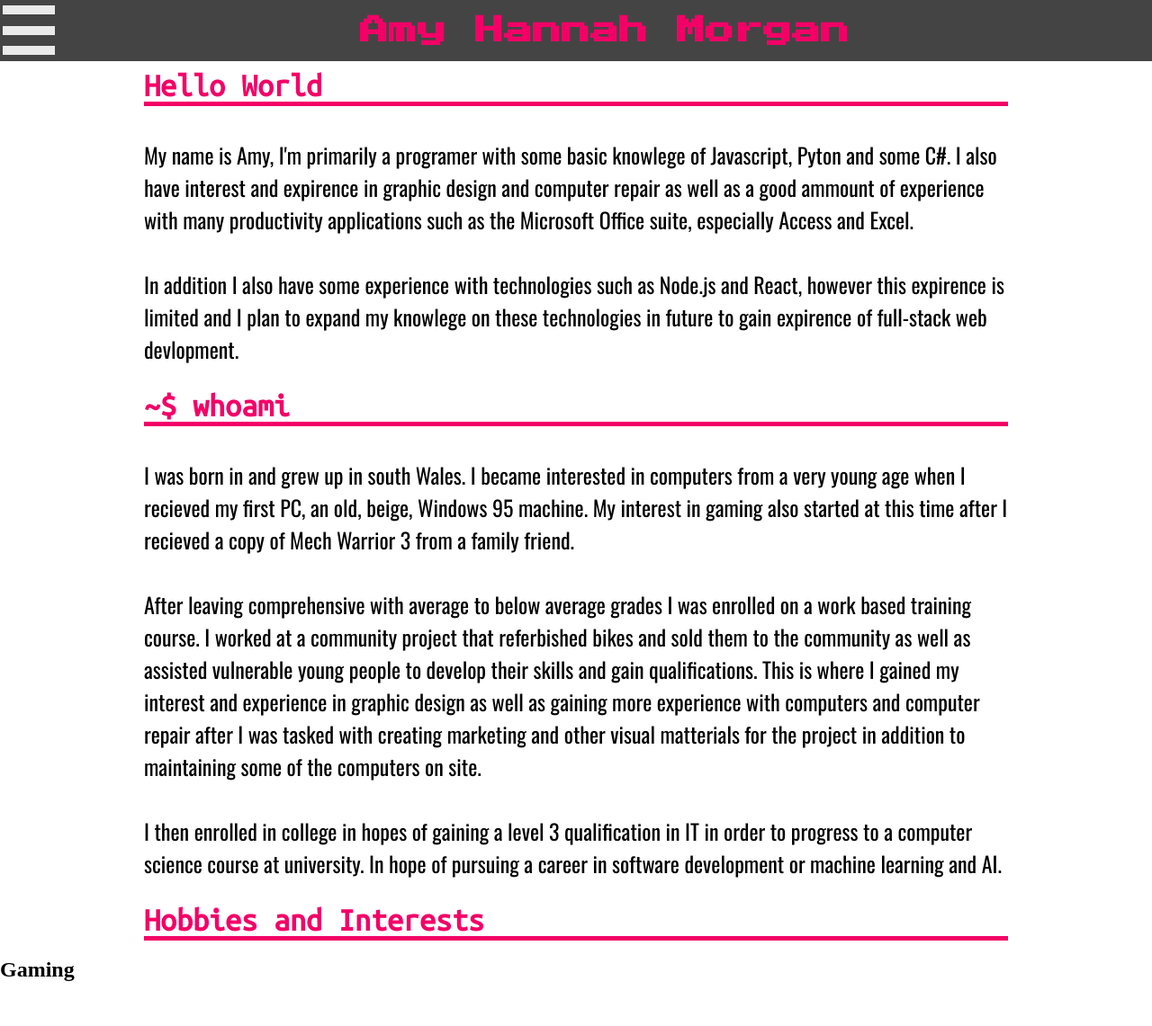
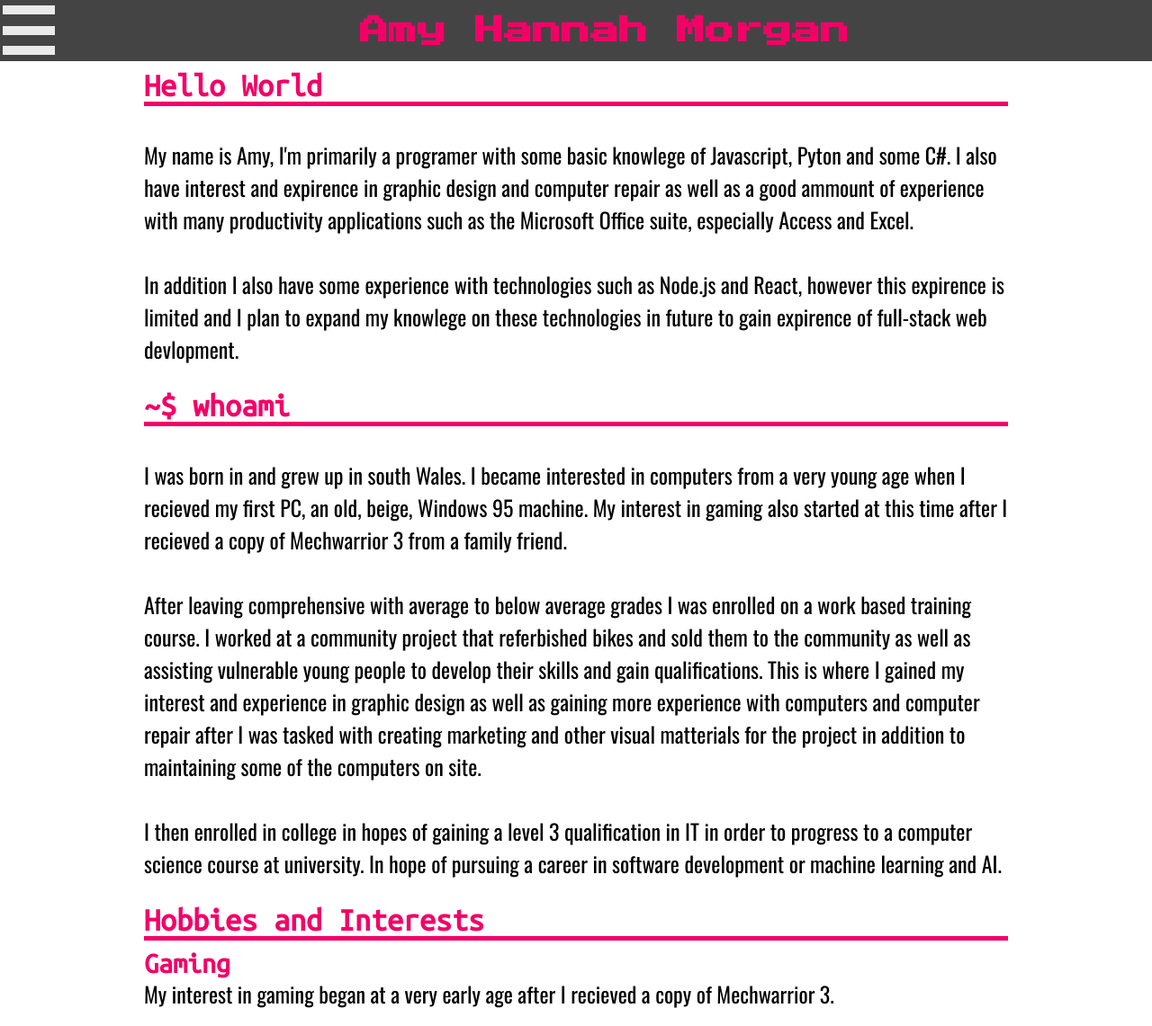
Before and after one commit to AmyHannahMorgan/AmyHannahMorgan.github.io, a Jekyll site: the page built from index.html, in a window 1280 px wide. Shown: the whole page at 90% size. Built offline with Jekyll 4.4.1, drawn with Linux system fonts in a browser that asks for light colours; before the commit the page ends 1112 px from its top, so only the background shows below that.

Commit message:
styled h2 elements

```diff
--- a/css/main.css
+++ b/css/main.css
@@ -20,6 +20,14 @@ body > h1 {
   margin: 1vh 2vw 0;
 
   border-bottom: thick solid #f30067;
+}
+
+body > h2 {
+  font-family: 'Ubuntu Mono', monospace;
+  font-size: 7vw;
+  color: #f30067;
+
+  margin: 1vh 2vw 0;
 }
 
 body > p {
@@ -326,6 +334,10 @@ nav.dropdown {
   body > h1 {
     font-size: 2.25em;
   }
+
+  body > h2 {
+    font-size: 2em;
+  }
 }
 
 @media only screen and (orientation: landscape) {
@@ -342,6 +354,14 @@ nav.dropdown {
 
   body > h1 {
     font-size: 2.25em;
+
+    width: 75vw;
+    margin: auto;
+    margin-top: 1vh;
+  }
+
+  body > h2 {
+    font-size: 2em;
 
     width: 75vw;
     margin: auto;
@@ -373,6 +393,14 @@ nav.dropdown {
     margin-top: 1vh
   }
 
+  body > h1 {
+    font-size: 2em;
+
+    width: 50vw;
+    margin: auto;
+    margin-top: 1vh
+  }
+
   .pageBorders {
     display: block;
   }
--- a/index.html
+++ b/index.html
@@ -14,9 +14,9 @@ layout: default
 <h1 id="introduction">~$ whoami</h1>
 
 <p>
-  I was born in and grew up in south Wales. I became interested in computers from a very young age when I recieved my first PC, an old, beige, Windows 95 machine. My interest in gaming also started at this time after I recieved a copy of Mech Warrior 3 from a family friend.
+  I was born in and grew up in south Wales. I became interested in computers from a very young age when I recieved my first PC, an old, beige, Windows 95 machine. My interest in gaming also started at this time after I recieved a copy of Mechwarrior 3 from a family friend.
 
-  After leaving comprehensive with average to below average grades I was enrolled on a work based training course. I worked at a community project that referbished bikes and sold them to the community as well as assisted vulnerable young people to develop their skills and gain qualifications. This is where I gained my interest and experience in graphic design as well as gaining more experience with computers and computer repair after I was tasked with creating marketing and other visual matterials for the project in addition to maintaining some of the computers on site.
+  After leaving comprehensive with average to below average grades I was enrolled on a work based training course. I worked at a community project that referbished bikes and sold them to the community as well as assisting vulnerable young people to develop their skills and gain qualifications. This is where I gained my interest and experience in graphic design as well as gaining more experience with computers and computer repair after I was tasked with creating marketing and other visual matterials for the project in addition to maintaining some of the computers on site.
 
   I then enrolled in college in hopes of gaining a level 3 qualification in IT in order to progress to a computer science course at university. In hope of pursuing a career in software development or machine learning and AI.
 </p>
@@ -24,3 +24,5 @@ layout: default
 <h1 id="hobbies">Hobbies and Interests</h1>
 
 <h2>Gaming</h2>
+
+<p>My interest in gaming began at a very early age after I recieved a copy of Mechwarrior 3.</p>
```
